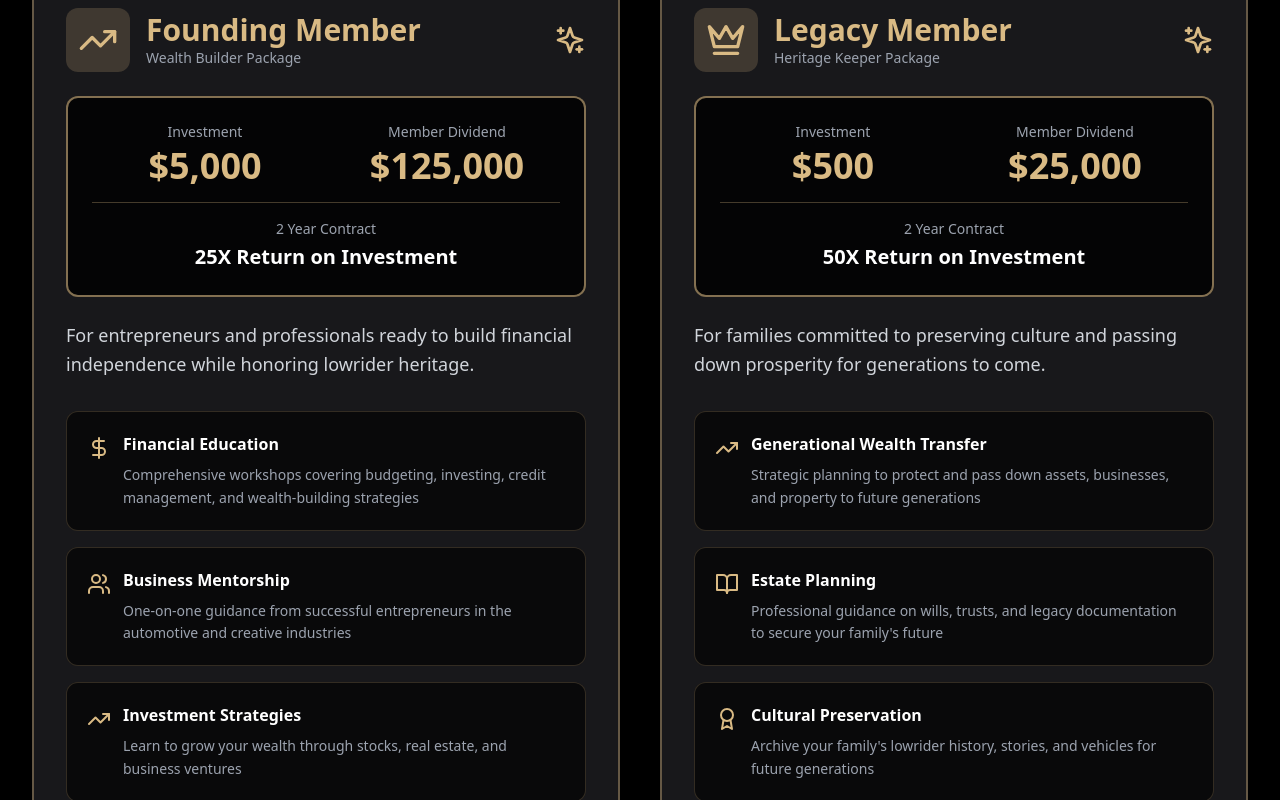
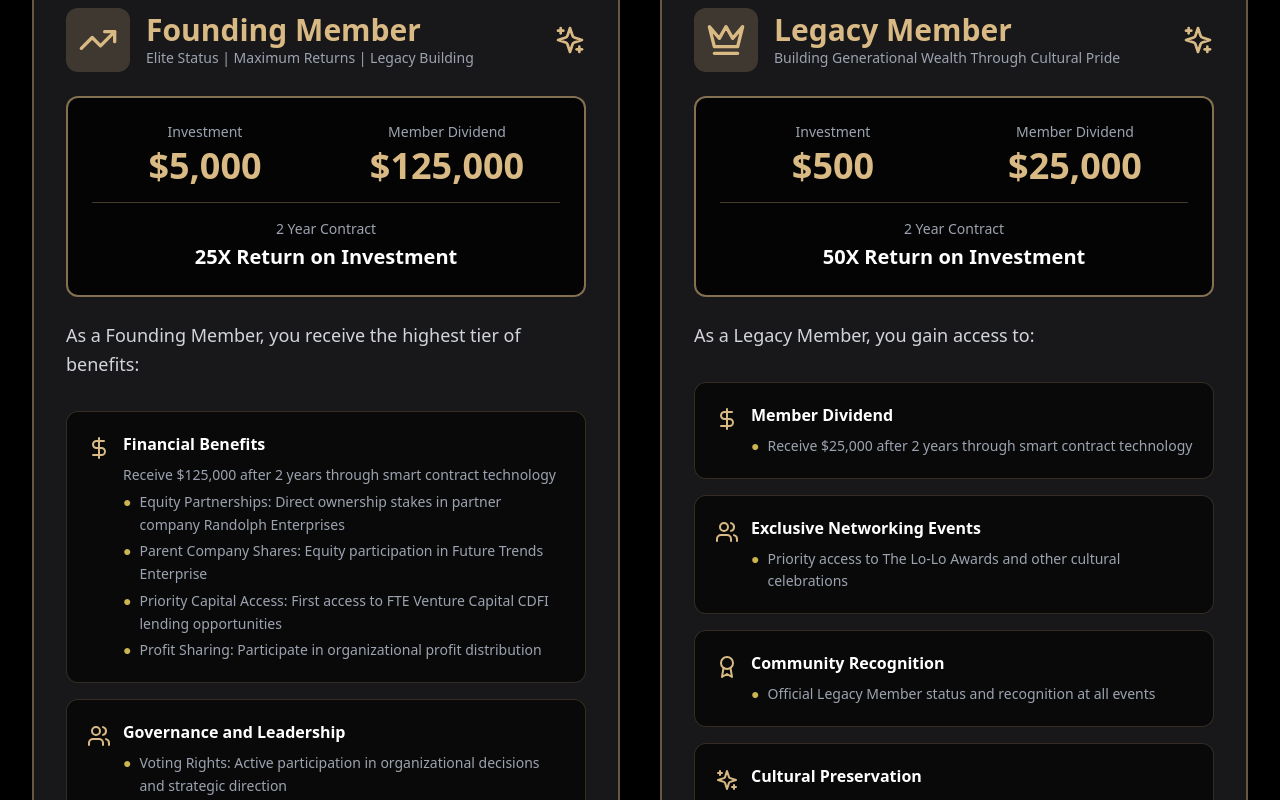
Before and after one commit to fteadmin/lowrider, a React (Vite) app: page /wealth-legacy in a window 1280 px wide. Shown: the part 1200-2000 px from the top of the page. Built offline with nearby package versions, Linux system fonts and the light colour scheme.

Commit message:
updated membership

```diff
--- a/src/components/Footer.tsx
+++ b/src/components/Footer.tsx
@@ -8,7 +8,7 @@
             <span className="text-xl font-bold bg-gradient-to-r from-[#D9BA84] to-[#CCB550] bg-clip-text text-transparent">World Low Rider Association</span>
           </div>
           <p className="text-gray-400 text-center md:text-right">
-            © 2025 World Low Rider Association. Celebrating culture, heritage, and excellence.
+            © 2025 World Lowrider Association. Celebrating culture, heritage, and excellence.
           </p>
         </div>
       </div>
--- /dev/null
+++ b/src/components/WealthCard.tsx
@@ -0,0 +1,106 @@
+import { ReactNode } from 'react';
+
+interface BenefitItem {
+  icon: ReactNode;
+  title: string;
+  description: string;
+}
+
+interface WealthCardProps {
+  icon: ReactNode;
+  title: string;
+  subtitle: string;
+  badgeIcon: ReactNode;
+  investment: string;
+  dividend: string;
+  contract: string;
+  roi: string;
+  description: string;
+  benefits: BenefitItem[];
+  buttonText: string;
+}
+
+export default function WealthCard({
+  icon,
+  title,
+  subtitle,
+  badgeIcon,
+  investment,
+  dividend,
+  contract,
+  roi,
+  description,
+  benefits,
+  buttonText,
+}: WealthCardProps) {
+  return (
+    <div className="bg-zinc-900 rounded-2xl border-2 border-[#D9BA84]/40 hover:border-[#D9BA84]/80 transition-all h-full p-8">
+      <div className="flex items-center justify-between mb-6">
+        <div className="flex items-center">
+          <div className="bg-[#D9BA84]/20 p-3 rounded-xl mr-4">
+            {icon}
+          </div>
+          <div>
+            <h2 className="text-3xl font-bold text-[#D9BA84]">{title}</h2>
+            <p className="text-gray-400 text-sm">{subtitle}</p>
+          </div>
+        </div>
+        {badgeIcon}
+      </div>
+
+      <div className="bg-black/80 backdrop-blur-sm p-6 rounded-xl border-2 border-[#D9BA84]/60 mb-6">
+        <div className="grid grid-cols-2 gap-4 text-center">
+          <div>
+            <p className="text-gray-400 text-sm mb-1">Investment</p>
+            <p className="text-4xl font-bold text-[#D9BA84]">{investment}</p>
+          </div>
+          <div>
+            <p className="text-gray-400 text-sm mb-1">Member Dividend</p>
+            <p className="text-4xl font-bold text-[#D9BA84]">{dividend}</p>
+          </div>
+        </div>
+        <div className="mt-4 pt-4 border-t border-[#D9BA84]/30 text-center">
+          <p className="text-sm text-gray-400">{contract}</p>
+          <p className="text-xl font-bold text-white mt-1">{roi}</p>
+        </div>
+      </div>
+
+      <p className="text-gray-300 mb-8 text-lg leading-relaxed">
+        {description}
+      </p>
+
+      <div className="space-y-4 mb-8">
+        {benefits.map((benefit, index) => (
+          <div key={index} className="bg-black/60 backdrop-blur-sm p-5 rounded-xl border border-[#D9BA84]/20">
+            <div className="flex items-start">
+              <div className="w-6 h-6 text-[#D9BA84] mr-3 mt-1 flex-shrink-0">
+                {benefit.icon}
+              </div>
+              <div className="flex-1">
+                <h4 className="font-bold text-white mb-2">{benefit.title}</h4>
+                <div className="text-gray-400 text-sm leading-relaxed space-y-1">
+                  {benefit.description.split('\n').map((line, i) => (
+                    <div key={i} className="flex items-start">
+                      {line.startsWith('•') ? (
+                        <>
+                          <span className="text-[#CCB550] font-bold mr-2">●</span>
+                          <span>{line.replace('• ', '')}</span>
+                        </>
+                      ) : (
+                        <span>{line}</span>
+                      )}
+                    </div>
+                  ))}
+                </div>
+              </div>
+            </div>
+          </div>
+        ))}
+      </div>
+
+      <button className="w-full px-8 py-5 bg-gradient-to-r from-[#D9BA84] to-[#CCB550] text-[#031100] font-bold text-lg rounded-xl hover:from-[#CCB550] hover:to-[#DCBD84] transform hover:scale-105 transition-all shadow-xl shadow-[#D9BA84]/40">
+        {buttonText}
+      </button>
+    </div>
+  );
+}
--- a/src/pages/WLAAssociation.tsx
+++ b/src/pages/WLAAssociation.tsx
@@ -14,7 +14,7 @@
             <h1 className="text-6xl md:text-8xl font-bold mb-6 bg-gradient-to-r from-[#D9BA84] to-[#CCB550] bg-clip-text text-transparent">
               WLA
             </h1>
-            <p className="text-3xl md:text-4xl text-white font-light mb-4">World LowRider Association</p>
+            <p className="text-3xl md:text-4xl text-white font-light mb-4">World Lowrider Association</p>
             <div className="w-32 h-1 bg-gradient-to-r from-[#D9BA84] to-[#CCB550] mx-auto"></div>
           </div>
         </div>
--- a/src/pages/WealthLegacy.tsx
+++ b/src/pages/WealthLegacy.tsx
@@ -1,4 +1,5 @@
-import { TrendingUp, Crown, Users, BookOpen, DollarSign, Award, Shield, Sparkles } from 'lucide-react';
+import { TrendingUp, Crown, Users, DollarSign, Award, Shield, Sparkles } from 'lucide-react';
+import WealthCard from '../components/WealthCard';
 
 export default function WealthLegacy() {
   return (
@@ -38,185 +39,100 @@
           </div>
 
           <div className="grid lg:grid-cols-2 gap-10">
-            <div className="bg-zinc-900 rounded-2xl border-2 border-[#D9BA84]/40 hover:border-[#D9BA84]/80 transition-all h-full p-8">
-              <div className="flex items-center justify-between mb-6">
-                <div className="flex items-center">
-                  <div className="bg-[#D9BA84]/20 p-3 rounded-xl mr-4">
-                    <TrendingUp className="w-10 h-10 text-[#D9BA84]" />
-                  </div>
-                  <div>
-                    <h2 className="text-3xl font-bold text-[#D9BA84]">Founding Member</h2>
-                    <p className="text-gray-400 text-sm">Wealth Builder Package</p>
-                  </div>
-                </div>
-                <Sparkles className="w-8 h-8 text-[#D9BA84]" />
-              </div>
+            <WealthCard
+              icon={<TrendingUp className="w-10 h-10 text-[#D9BA84]" />}
+              title="Founding Member"
+              subtitle="Elite Status | Maximum Returns | Legacy Building"
+              badgeIcon={<Sparkles className="w-8 h-8 text-[#D9BA84]" />}
+              investment="$5,000"
+              dividend="$125,000"
+              contract="2 Year Contract"
+              roi="25X Return on Investment"
+              description="As a Founding Member, you receive the highest tier of benefits:"
+              benefits={[
+                {
+                  icon: <DollarSign className="w-6 h-6 text-[#D9BA84]" />,
+                  title: "Financial Benefits",
+                  description: "Receive $125,000 after 2 years through smart contract technology\n• Equity Partnerships: Direct ownership stakes in partner company Randolph Enterprises\n• Parent Company Shares: Equity participation in Future Trends Enterprise\n• Priority Capital Access: First access to FTE Venture Capital CDFI lending opportunities\n• Profit Sharing: Participate in organizational profit distribution"
+                },
+                {
+                  icon: <Users className="w-6 h-6 text-[#D9BA84]" />,
+                  title: "Governance and Leadership",
+                  description: "• Voting Rights: Active participation in organizational decisions and strategic direction\n• Event Hosting: Ability to host and sponsor official Low Riders Wealth and Legacy events\n• Advisory Board Eligibility: Opportunity to serve on organizational advisory boards\n• Cultural Leadership: Recognition as a pioneer building tomorrow's lowrider legacy"
+                },
+                {
+                  icon: <TrendingUp className="w-6 h-6 text-[#D9BA84]" />,
+                  title: "Business Development Suite",
+                  description: "• Custom Business Entity Creation: Tailored corporate structures designed for maximum scaling potential\n• Advanced Tax Protection: Strategic tax optimization frameworks to maximize efficiency\n• Enhanced Funding Capacity: Priority access to capital resources and exclusive investment opportunities\n• Professional Consultation: Direct access to business development experts and financial advisors"
+                },
+                {
+                  icon: <Shield className="w-6 h-6 text-[#D9BA84]" />,
+                  title: "Premium Event Access",
+                  description: "• VIP Access to The Lo-Lo Awards: Premium seating, backstage passes, and exclusive networking\n• Private Meet & Greets: Intimate sessions with lowrider legends and industry leaders\n• Founding Member Recognition: Special acknowledgment at all major events and ceremonies\n• Member Marketplace Priority: First access to exclusive vendor opportunities and partnerships"
+                }
+              ]}
+              buttonText="Become a Founding Member"
+            />
 
-              <div className="bg-black/80 backdrop-blur-sm p-6 rounded-xl border-2 border-[#D9BA84]/60 mb-6">
-                <div className="grid grid-cols-2 gap-4 text-center">
-                  <div>
-                    <p className="text-gray-400 text-sm mb-1">Investment</p>
-                    <p className="text-4xl font-bold text-[#D9BA84]">$5,000</p>
-                  </div>
-                  <div>
-                    <p className="text-gray-400 text-sm mb-1">Member Dividend</p>
-                    <p className="text-4xl font-bold text-[#D9BA84]">$125,000</p>
-                  </div>
-                </div>
-                <div className="mt-4 pt-4 border-t border-[#D9BA84]/30 text-center">
-                  <p className="text-sm text-gray-400">2 Year Contract</p>
-                  <p className="text-xl font-bold text-white mt-1">25X Return on Investment</p>
-                </div>
-              </div>
-
-              <p className="text-gray-300 mb-8 text-lg leading-relaxed">
-                For entrepreneurs and professionals ready to build financial independence while honoring lowrider heritage.
-              </p>
-
-              <div className="space-y-4 mb-8">
-                <div className="bg-black/60 backdrop-blur-sm p-5 rounded-xl border border-[#D9BA84]/20">
-                  <div className="flex items-start">
-                    <DollarSign className="w-6 h-6 text-[#D9BA84] mr-3 mt-1 flex-shrink-0" />
-                    <div>
-                      <h4 className="font-bold text-white mb-2">Financial Education</h4>
-                      <p className="text-gray-400 text-sm leading-relaxed">
-                        Comprehensive workshops covering budgeting, investing, credit management, and wealth-building strategies
-                      </p>
-                    </div>
-                  </div>
-                </div>
-
-                <div className="bg-black/60 backdrop-blur-sm p-5 rounded-xl border border-[#D9BA84]/20">
-                  <div className="flex items-start">
-                    <Users className="w-6 h-6 text-[#D9BA84] mr-3 mt-1 flex-shrink-0" />
-                    <div>
-                      <h4 className="font-bold text-white mb-2">Business Mentorship</h4>
-                      <p className="text-gray-400 text-sm leading-relaxed">
-                        One-on-one guidance from successful entrepreneurs in the automotive and creative industries
-                      </p>
-                    </div>
-                  </div>
-                </div>
-
-                <div className="bg-black/60 backdrop-blur-sm p-5 rounded-xl border border-[#D9BA84]/20">
-                  <div className="flex items-start">
-                    <TrendingUp className="w-6 h-6 text-[#D9BA84] mr-3 mt-1 flex-shrink-0" />
-                    <div>
-                      <h4 className="font-bold text-white mb-2">Investment Strategies</h4>
-                      <p className="text-gray-400 text-sm leading-relaxed">
-                        Learn to grow your wealth through stocks, real estate, and business ventures
-                      </p>
-                    </div>
-                  </div>
-                </div>
-
-                <div className="bg-black/60 backdrop-blur-sm p-5 rounded-xl border border-[#D9BA84]/20">
-                  <div className="flex items-start">
-                    <Shield className="w-6 h-6 text-[#D9BA84] mr-3 mt-1 flex-shrink-0" />
-                    <div>
-                      <h4 className="font-bold text-white mb-2">Funding Opportunities</h4>
-                      <p className="text-gray-400 text-sm leading-relaxed">
-                        Access to small business loans, grants, and community investment programs
-                      </p>
-                    </div>
-                  </div>
-                </div>
-              </div>
-
-              <button className="w-full px-8 py-5 bg-gradient-to-r from-[#D9BA84] to-[#CCB550] text-[#031100] font-bold text-lg rounded-xl hover:from-[#CCB550] hover:to-[#DCBD84] transform hover:scale-105 transition-all shadow-xl shadow-[#D9BA84]/40">
-                Become a Founding Member
-              </button>
-            </div>
-
-            <div className="bg-zinc-900 rounded-2xl border-2 border-[#D9BA84]/40 hover:border-[#D9BA84]/80 transition-all h-full p-8">
-              <div className="flex items-center justify-between mb-6">
-                <div className="flex items-center">
-                  <div className="bg-[#D9BA84]/20 p-3 rounded-xl mr-4">
-                    <Crown className="w-10 h-10 text-[#D9BA84]" />
-                  </div>
-                  <div>
-                    <h2 className="text-3xl font-bold text-[#D9BA84]">Legacy Member</h2>
-                    <p className="text-gray-400 text-sm">Heritage Keeper Package</p>
-                  </div>
-                </div>
-                <Sparkles className="w-8 h-8 text-[#D9BA84]" />
-              </div>
-
-              <div className="bg-black/80 backdrop-blur-sm p-6 rounded-xl border-2 border-[#D9BA84]/60 mb-6">
-                <div className="grid grid-cols-2 gap-4 text-center">
-                  <div>
-                    <p className="text-gray-400 text-sm mb-1">Investment</p>
-                    <p className="text-4xl font-bold text-[#D9BA84]">$500</p>
-                  </div>
-                  <div>
-                    <p className="text-gray-400 text-sm mb-1">Member Dividend</p>
-                    <p className="text-4xl font-bold text-[#D9BA84]">$25,000</p>
-                  </div>
-                </div>
-                <div className="mt-4 pt-4 border-t border-[#D9BA84]/30 text-center">
-                  <p className="text-sm text-gray-400">2 Year Contract</p>
-                  <p className="text-xl font-bold text-white mt-1">50X Return on Investment</p>
-                </div>
-              </div>
-
-              <p className="text-gray-300 mb-8 text-lg leading-relaxed">
-                For families committed to preserving culture and passing down prosperity for generations to come.
-              </p>
-
-              <div className="space-y-4 mb-8">
-                <div className="bg-black/60 backdrop-blur-sm p-5 rounded-xl border border-[#D9BA84]/20">
-                  <div className="flex items-start">
-                    <TrendingUp className="w-6 h-6 text-[#D9BA84] mr-3 mt-1 flex-shrink-0" />
-                    <div>
-                      <h4 className="font-bold text-white mb-2">Generational Wealth Transfer</h4>
-                      <p className="text-gray-400 text-sm leading-relaxed">
-                        Strategic planning to protect and pass down assets, businesses, and property to future generations
-                      </p>
-                    </div>
-                  </div>
-                </div>
-
-                <div className="bg-black/60 backdrop-blur-sm p-5 rounded-xl border border-[#D9BA84]/20">
-                  <div className="flex items-start">
-                    <BookOpen className="w-6 h-6 text-[#D9BA84] mr-3 mt-1 flex-shrink-0" />
-                    <div>
-                      <h4 className="font-bold text-white mb-2">Estate Planning</h4>
-                      <p className="text-gray-400 text-sm leading-relaxed">
-                        Professional guidance on wills, trusts, and legacy documentation to secure your family's future
-                      </p>
-                    </div>
-                  </div>
-                </div>
-
-                <div className="bg-black/60 backdrop-blur-sm p-5 rounded-xl border border-[#D9BA84]/20">
-                  <div className="flex items-start">
-                    <Award className="w-6 h-6 text-[#D9BA84] mr-3 mt-1 flex-shrink-0" />
-                    <div>
-                      <h4 className="font-bold text-white mb-2">Cultural Preservation</h4>
-                      <p className="text-gray-400 text-sm leading-relaxed">
-                        Archive your family's lowrider history, stories, and vehicles for future generations
-                      </p>
-                    </div>
-                  </div>
-                </div>
-
-                <div className="bg-black/60 backdrop-blur-sm p-5 rounded-xl border border-[#D9BA84]/20">
-                  <div className="flex items-start">
-                    <Users className="w-6 h-6 text-[#D9BA84] mr-3 mt-1 flex-shrink-0" />
-                    <div>
-                      <h4 className="font-bold text-white mb-2">Exclusive Legacy Workshops</h4>
-                      <p className="text-gray-400 text-sm leading-relaxed">
-                        Special sessions on family governance, storytelling, and preserving traditions with financial security
-                      </p>
-                    </div>
-                  </div>
-                </div>
-              </div>
-
-              <button className="w-full px-8 py-5 bg-gradient-to-r from-[#D9BA84] to-[#CCB550] text-[#031100] font-bold text-lg rounded-xl hover:from-[#CCB550] hover:to-[#DCBD84] transform hover:scale-105 transition-all shadow-xl shadow-[#D9BA84]/40">
-                Become a Legacy Member
-              </button>
-            </div>
+            <WealthCard
+              icon={<Crown className="w-10 h-10 text-[#D9BA84]" />}
+              title="Legacy Member"
+              subtitle="Building Generational Wealth Through Cultural Pride"
+              badgeIcon={<Sparkles className="w-8 h-8 text-[#D9BA84]" />}
+              investment="$500"
+              dividend="$25,000"
+              contract="2 Year Contract"
+              roi="50X Return on Investment"
+              description="As a Legacy Member, you gain access to:"
+              benefits={[
+                {
+                  icon: <DollarSign className="w-6 h-6 text-[#D9BA84]" />,
+                  title: "Member Dividend",
+                  description: "• Receive $25,000 after 2 years through smart contract technology"
+                },
+                {
+                  icon: <Users className="w-6 h-6 text-[#D9BA84]" />,
+                  title: "Exclusive Networking Events",
+                  description: "• Priority access to The Lo-Lo Awards and other cultural celebrations"
+                },
+                {
+                  icon: <Award className="w-6 h-6 text-[#D9BA84]" />,
+                  title: "Community Recognition",
+                  description: "• Official Legacy Member status and recognition at all events"
+                },
+                {
+                  icon: <Sparkles className="w-6 h-6 text-[#D9BA84]" />,
+                  title: "Cultural Preservation",
+                  description: "• Direct contribution to preserving and promoting lowrider heritage"
+                },
+                {
+                  icon: <TrendingUp className="w-6 h-6 text-[#D9BA84]" />,
+                  title: "Business Development Support",
+                  description: "• Access to educational resources and community networking"
+                },
+                {
+                  icon: <Shield className="w-6 h-6 text-[#D9BA84]" />,
+                  title: "Member Marketplace Access",
+                  description: "• Exclusive access to member-only marketplace and vendor opportunities"
+                },
+                {
+                  icon: <Crown className="w-6 h-6 text-[#D9BA84]" />,
+                  title: "Founding Member Nomination",
+                  description: "• Eligible for upgrade to Founding Member status with expanded benefits"
+                },
+                {
+                  icon: <Users className="w-6 h-6 text-[#D9BA84]" />,
+                  title: "Community Building",
+                  description: "• Creating lasting connections across 75+ countries"
+                },
+                {
+                  icon: <TrendingUp className="w-6 h-6 text-[#D9BA84]" />,
+                  title: "Wealth Generation",
+                  description: "• Providing unprecedented financial opportunities"
+                }
+              ]}
+              buttonText="Become a Legacy Member"
+            />
           </div>
         </div>
       </section>
```
